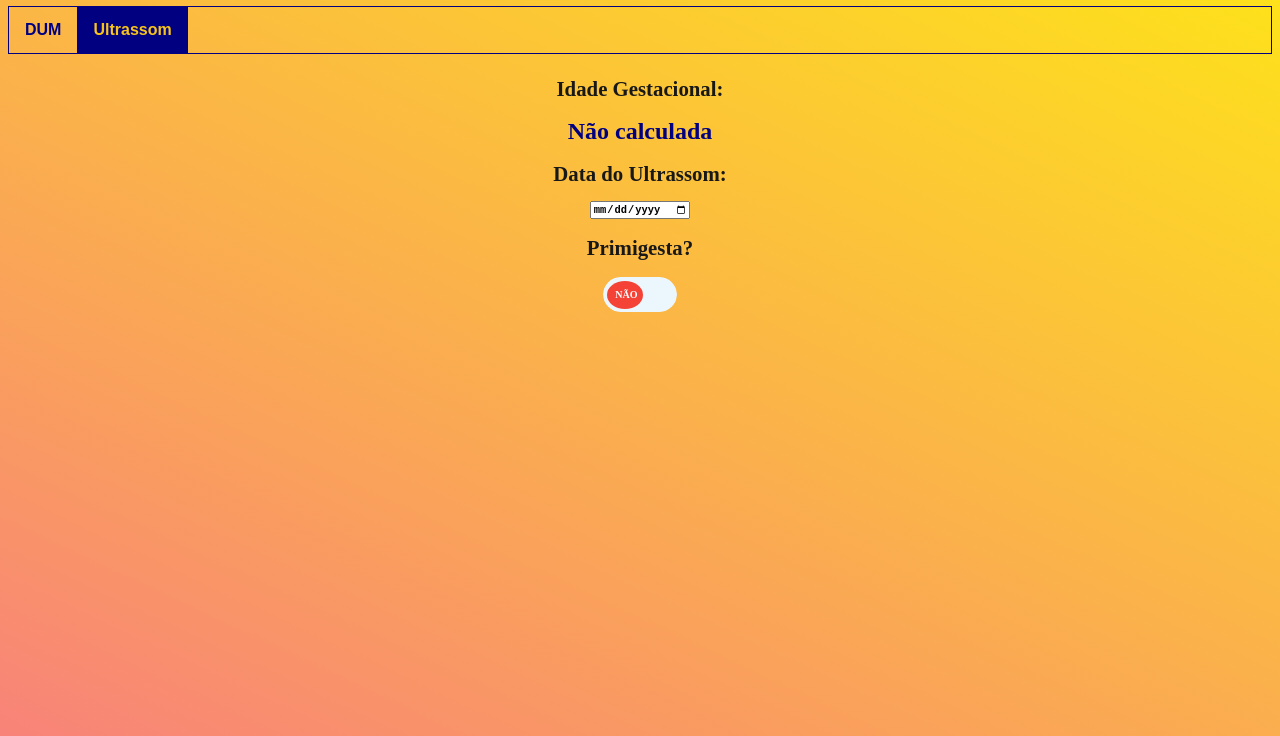
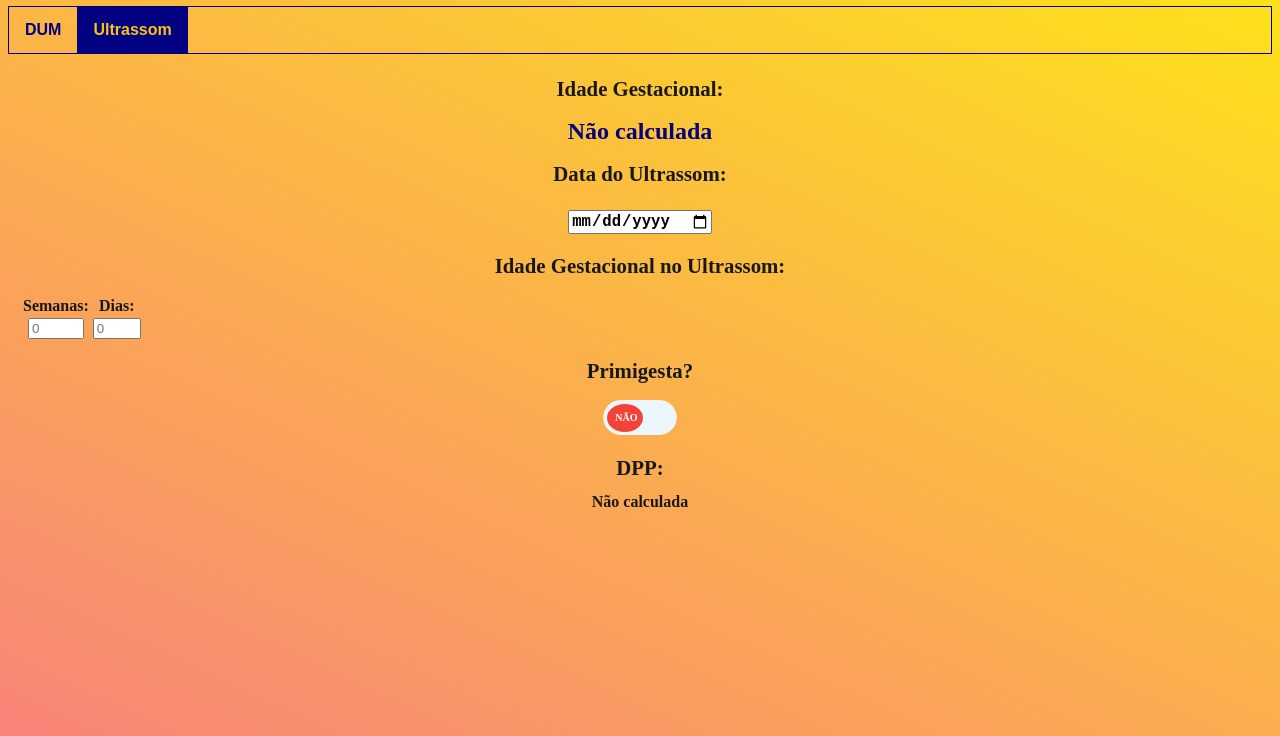
Before and after one commit to davifelipef/cig, a plain HTML site: page index.html in a window 1280 px wide. Both pictures are taken after a click on the button "Ultrassom". Shown: the part 85-821 px from the top of the page. Drawn offline with Linux system fonts and the light colour scheme.

Commit message:
Update index.html

```diff
--- a/index.html
+++ b/index.html
@@ -34,8 +34,6 @@
                     <label for="dpp_date" id="dum">DPP:</label>
                     <p id="dpp_result">Não calculada</p>
                 </form>
-
-
             </div>
             <!-- Second screen  -->
             <div id="Ultrassom_page" class="tabcontent">
@@ -43,21 +41,38 @@
                     <p id="gest">Idade Gestacional:</p>
                     <p id="ult_result">Não calculada</p>
                     <label for="ult_date" id="ult">Data do Ultrassom:</label>
-                    <p><input type="date" id="ult_date" name="ult_date" onchange="dateCalc()"></p>
+                    <p id="date_select"><input type="date" id="ult_date" name="ult_date" onchange="dateCalc()"></p>
+                    <p id="gest">Idade Gestacional no Ultrassom:</p>
+                    <table id="ult_table">
+                        <tr>
+                          <td>Semanas:</td>
+                          <td>Dias:</td>
+                        </tr>
+                        <tr>
+                          <td><input type="number" id="week_number"
+                            name="week_number"
+                            min="0" max="40" maxlength="2"
+                            placeholder="0" onchange="dateCalc()"></td>
+                          <td><input type="number" id="days_number"
+                            name="days_number"
+                            min="0" max="6" maxlength="1"
+                            placeholder="0" onchange="dateCalc()"></td>
+                        </tr>
+                    </table>
+                    <label for="ult_week"></label>
                     <p id="prim">Primigesta?</p>
                     <div class="toggle-button-cover" id="toggle_button">
                         <div class="button-cover">
-                        <div class="button r" id="button-3">
-                            <input type="checkbox" class="checkbox" onchange="primHandler()"/>
-                            <div class="knobs"></div>
-                            <div class="layer"></div>
+                            <div class="button r" id="button-3">
+                                <input type="checkbox" class="checkbox" id="prim_button" onchange="primHandler()"/>
+                                <div class="knobs"></div>
+                                <div class="layer"></div>
+                            </div>
                         </div>
                     </div>
-                </div>
+                    <label for="dpp_date" id="ult">DPP:</label>
+                    <p id="ult_dpp_result">Não calculada</p>
                 </form>
-                </div>
             </div>
-            </div>
-        </div>
-    </body>
+        </body>
 </html>
```
